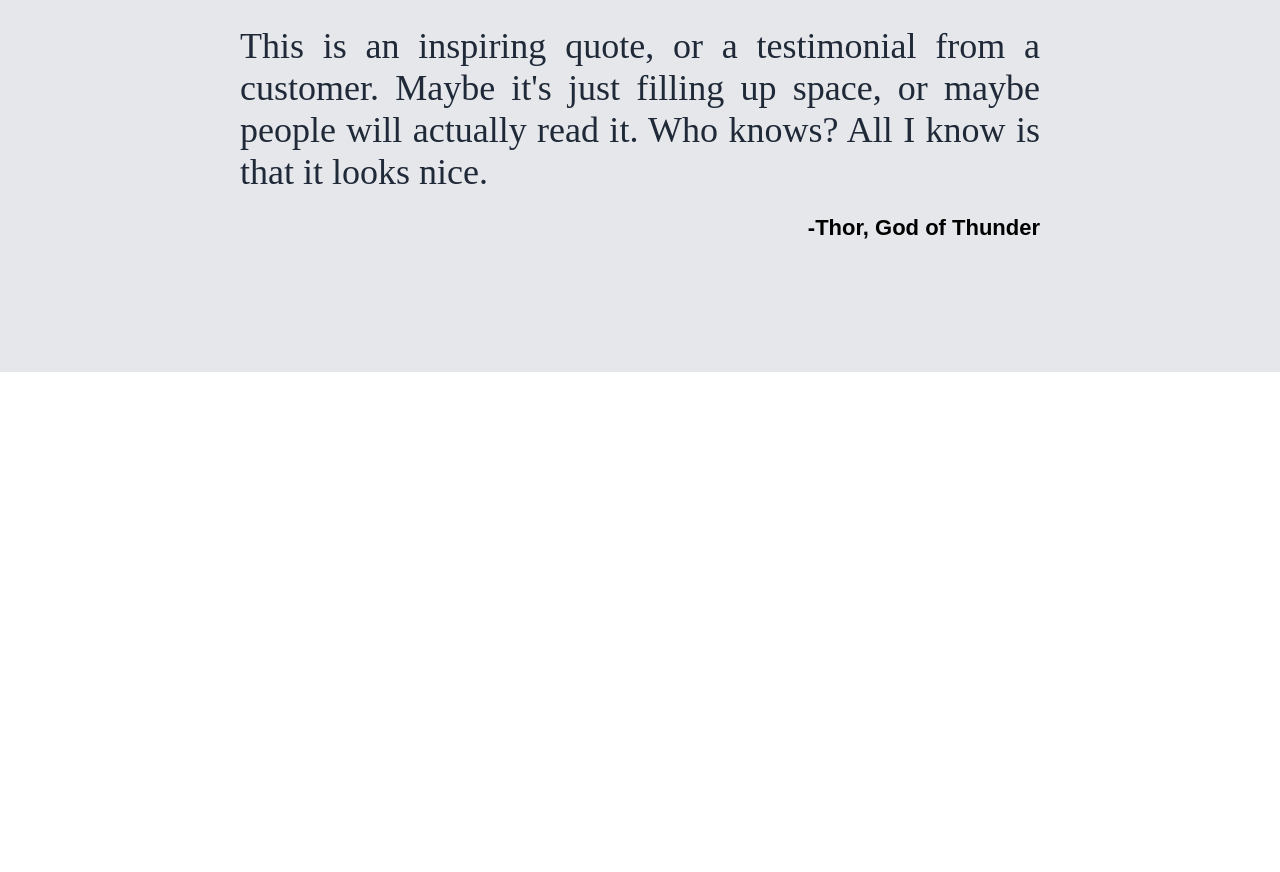
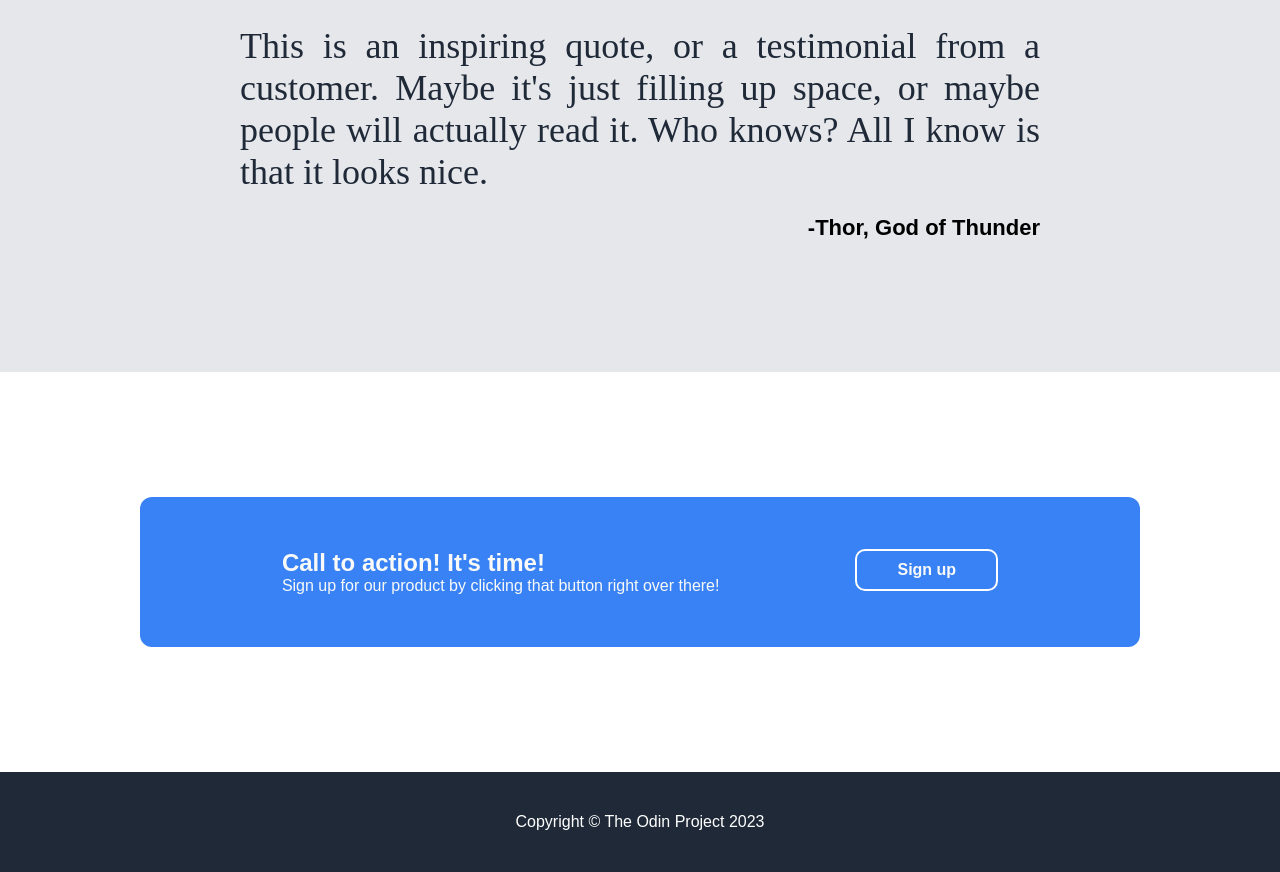
Before and after one commit to ZukaCS/Landing-Page, a plain HTML site: page index.html in a window 1280 px wide. Shown: the part 1172-2044 px from the top of the page. Before the commit the page ends 1544 px from the top, so only its background shows below. Drawn offline with Linux system fonts and the light colour scheme.

Commit message:
add footers

```diff
--- a/index.html
+++ b/index.html
@@ -79,5 +79,22 @@ is that it looks nice.
         </div>
     </div>
 
+    <div class = "footer-top">
+        <div class = "blue-box">
+            <div class="flexer">
+                <div class="left">
+                    <h2>Call to action! It's time!</h2>
+                    <p>Sign up for our product by clicking that button right over there!</p>
+                </div>
+                <div class="right">
+                    <button>Sign up</button>
+                </div>
+            </div>
+        </div>
+    </div>
+
+    <div class="footer">
+        <p>Copyright © The Odin Project 2023</p>
+    </div>
 </body>
 </html>
--- a/style.css
+++ b/style.css
@@ -42,22 +42,22 @@
     align-items: center;
     gap: 58px;
 }
-.left
+.bottom-nav .left
 {
     width: 450px;
 
 }
-.left >p{
+.bottom-nav .left >p{
     color:#e5e7ebbd;
     font-size: 18px;
     margin-top: 8px;
 }
-.left > h1{
+.bottom-nav .left > h1{
     color: #F9FAF8;
     font-weight: bolder;
     font-size: 48px;
 }
-.left > button {
+.bottom-nav .left > button {
     background-color: #3882F6;
     padding: 12px;
     color: #F9FAF8;
@@ -70,7 +70,7 @@
     border: none;
     margin-top: 12px;
 }
-.right{
+.bottom-nav .right{
     width: 550px;
     height: 250px;
     background-color: gray;
@@ -107,7 +107,7 @@
     font-weight: bolder;
     color:#1F2937;
 }
-.element-wrapper p {
+.element-wrapper > p {
     text-align: center;
     color:#858b97;
     padding: 10px 0;
@@ -137,3 +137,52 @@
     text-align: end;
     font-size: 22px;
 }
+.footer-top
+{
+    height: 400px;
+    display: flex;
+    justify-content: center;
+    align-items: center;
+}
+.blue-box
+{
+    background-color: #3882F6;
+    width: 1000px;
+    height: 150px;
+    border-radius: 12px;
+    color: #F9FAF8;
+    display: flex;
+    align-items: center;
+    justify-content: center;
+
+}
+.flexer{
+    display: flex;
+    gap: 136px;
+}
+.flexer .right button {
+    background-color: #3882F6;
+    padding: 12px;
+    color: #F9FAF8;
+    font-size: 16px;
+
+    padding: 10px 40px;
+    font-weight: bold;
+    border-radius: 10px;
+    outline: none;
+    border: none;
+    border: 2px solid white;
+}
+.footer
+{
+    background-color: #1F2937;
+    color: white;
+    height: 100px;
+    display: flex;
+    justify-content: center;
+    align-items: center;
+}
+button
+{
+    cursor: pointer;
+}
```
